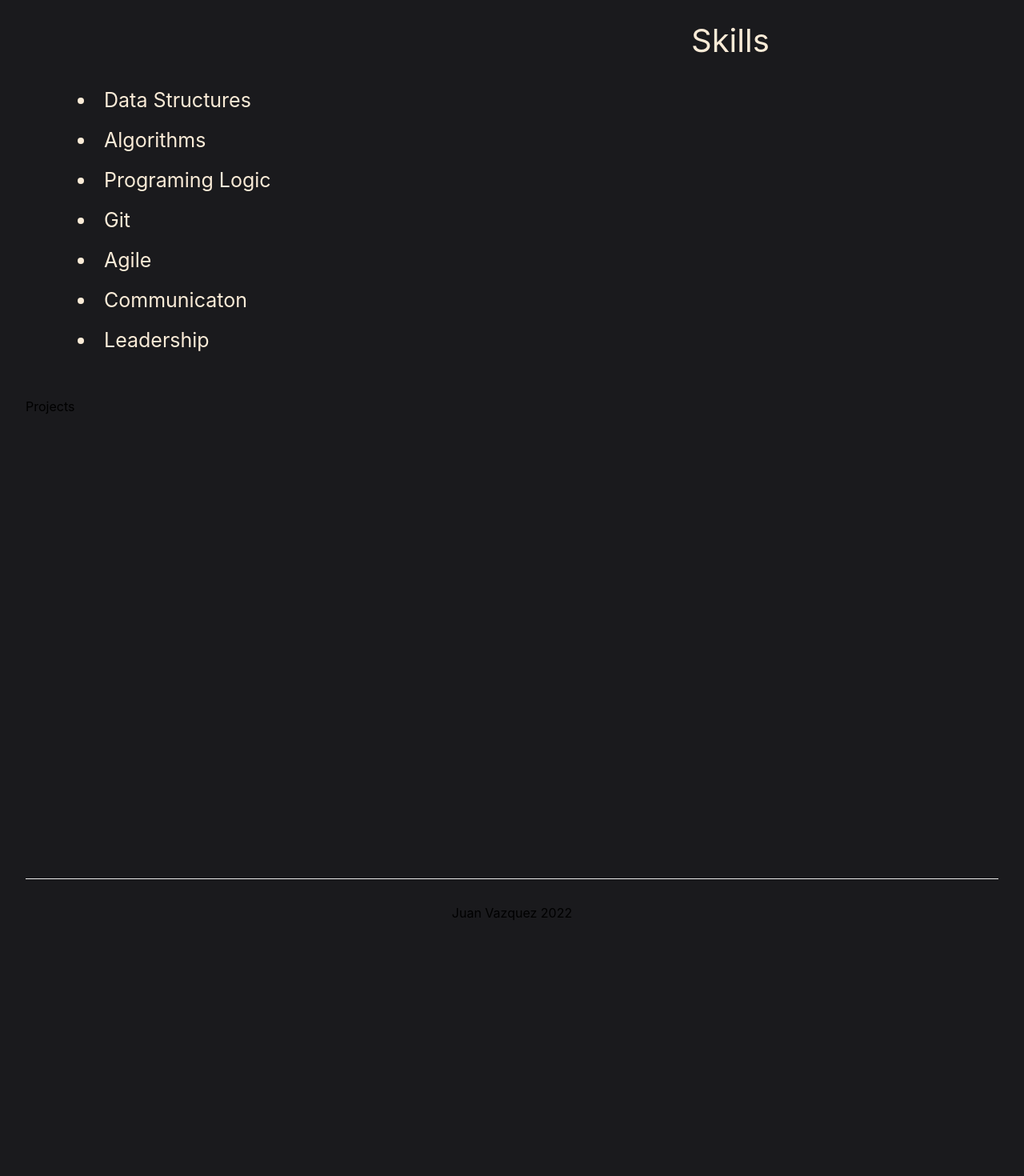
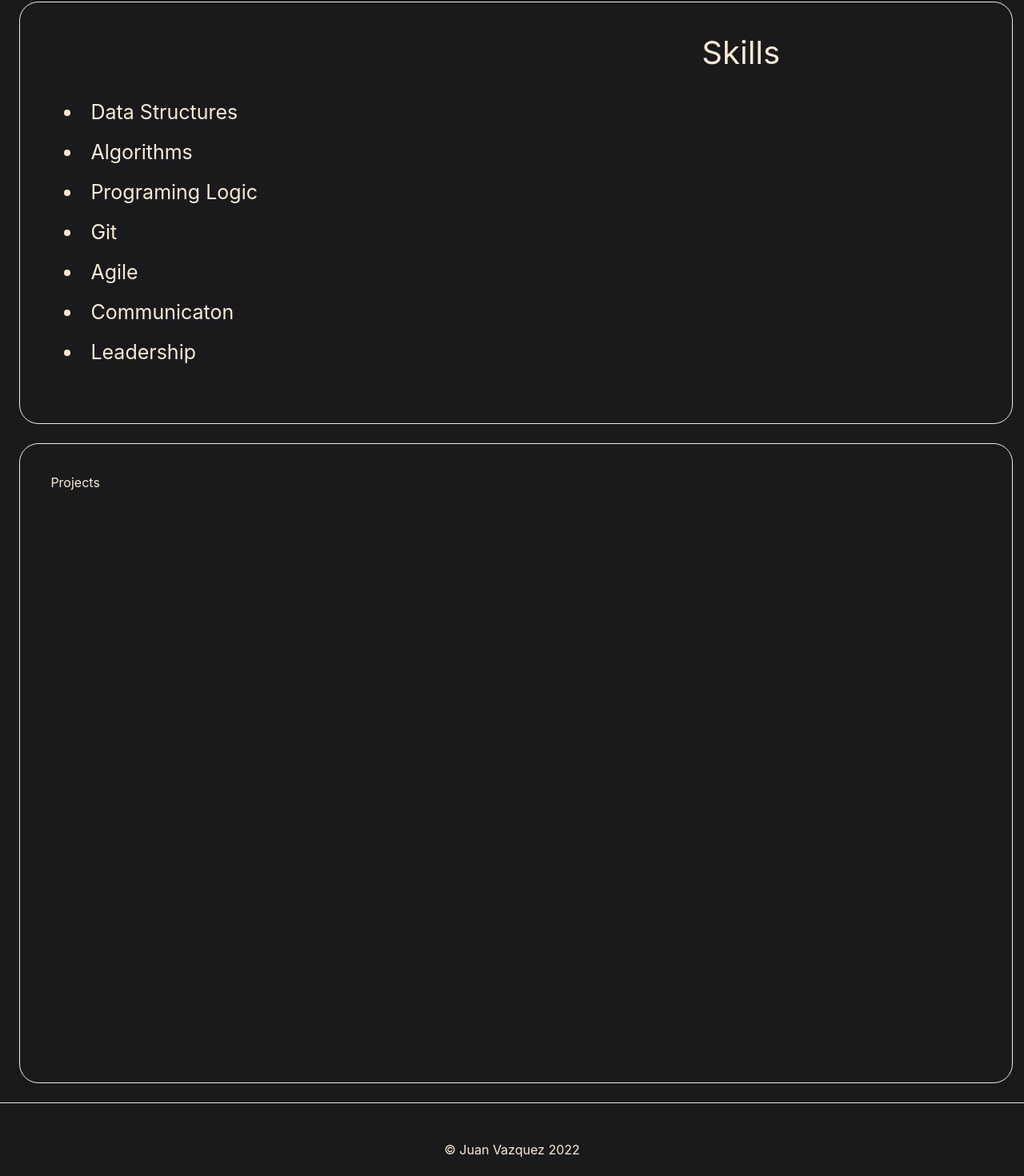
Before and after one commit to jvazqu61/personal-site, a Next.js app: page / in a window 1280 px wide. Shown: the part 778-2248 px from the top of the page at 80% size. Before the commit the page ends 1961 px from the top, so only its background shows below. Built offline with nearby package versions, Linux system fonts and the light colour scheme.

Commit message:
added some styles to skills and project sections

```diff
--- a/components/Projects.js
+++ b/components/Projects.js
@@ -1,7 +1,9 @@
+import styles from '../styles/Projects.module.css';
+
 
 function Projects() {
   return (
-    <section style={{height:'600px'}}>
+    <section className={styles.section}>
          <a name='projects'>Projects</a>
     </section>
   )
--- a/pages/index.js
+++ b/pages/index.js
@@ -16,7 +16,6 @@ export default function Home() {
       </Head>
 
       {/* sections */}
-      <main >
         {/* about (section name to left) */}
         <About />
 
@@ -30,11 +29,8 @@ export default function Home() {
 
 
 
-
-      </main>
-
       <footer className={styles.footer}>
-       Juan Vazquez 2022
+       <p>&#169;  Juan Vazquez 2022</p>
       </footer>
     </div>
   )
--- a/styles/Home.module.css
+++ b/styles/Home.module.css
@@ -1,16 +1,8 @@
 .container {
-  padding: 0 2rem;
+  /* padding: 0 2rem; */
 }
 
-.main {
-  min-height: 100vh;
-  padding: 4rem 0;
-  flex: 1;
-  display: flex;
-  flex-direction: column;
-  justify-content: center;
-  align-items: center;
-}
+
 
 .footer {
   display: flex;
@@ -19,6 +11,7 @@
   border-top: 1px solid #eaeaea;
   justify-content: center;
   align-items: center;
+  color: antiquewhite;
 }
 
 .footer a {
@@ -27,90 +20,3 @@
   align-items: center;
   flex-grow: 1;
 }
-
-.title a {
-  color: #0070f3;
-  text-decoration: none;
-}
-
-.title a:hover,
-.title a:focus,
-.title a:active {
-  text-decoration: underline;
-}
-
-.title {
-  margin: 0;
-  line-height: 1.15;
-  font-size: 4rem;
-}
-
-.title,
-.description {
-  text-align: center;
-}
-
-.description {
-  margin: 4rem 0;
-  line-height: 1.5;
-  font-size: 1.5rem;
-}
-
-.code {
-  background: #fafafa;
-  border-radius: 5px;
-  padding: 0.75rem;
-  font-size: 1.1rem;
-  font-family: Menlo, Monaco, Lucida Console, Liberation Mono, DejaVu Sans Mono,
-    Bitstream Vera Sans Mono, Courier New, monospace;
-}
-
-.grid {
-  display: flex;
-  align-items: center;
-  justify-content: center;
-  flex-wrap: wrap;
-  max-width: 800px;
-}
-
-.card {
-  margin: 1rem;
-  padding: 1.5rem;
-  text-align: left;
-  color: inherit;
-  text-decoration: none;
-  border: 1px solid #eaeaea;
-  border-radius: 10px;
-  transition: color 0.15s ease, border-color 0.15s ease;
-  max-width: 300px;
-}
-
-.card:hover,
-.card:focus,
-.card:active {
-  color: #0070f3;
-  border-color: #0070f3;
-}
-
-.card h2 {
-  margin: 0 0 1rem 0;
-  font-size: 1.5rem;
-}
-
-.card p {
-  margin: 0;
-  font-size: 1.25rem;
-  line-height: 1.5;
-}
-
-.logo {
-  height: 1em;
-  margin-left: 0.5rem;
-}
-
-@media (max-width: 600px) {
-  .grid {
-    width: 100%;
-    flex-direction: column;
-  }
-}
--- /dev/null
+++ b/styles/Projects.module.css
@@ -0,0 +1,10 @@
+.section{
+    color:antiquewhite;
+    margin:1.5rem;
+    border: solid 1px;
+    border-color: antiquewhite;
+    padding: 3%;
+    border-radius: 1.5rem;
+    width: 97%;
+    height: 100vh;
+}
--- a/styles/Skills.module.css
+++ b/styles/Skills.module.css
@@ -1,6 +1,13 @@
 .section{
     color:antiquewhite;
-    margin:3rem;
+    margin:1.5rem;
+    border: solid 1px;
+    border-color: antiquewhite;
+    padding: 3%;
+    border-radius: 1.5rem;
+    width: 97%;
+
+
 
 }
 .section a{
```
